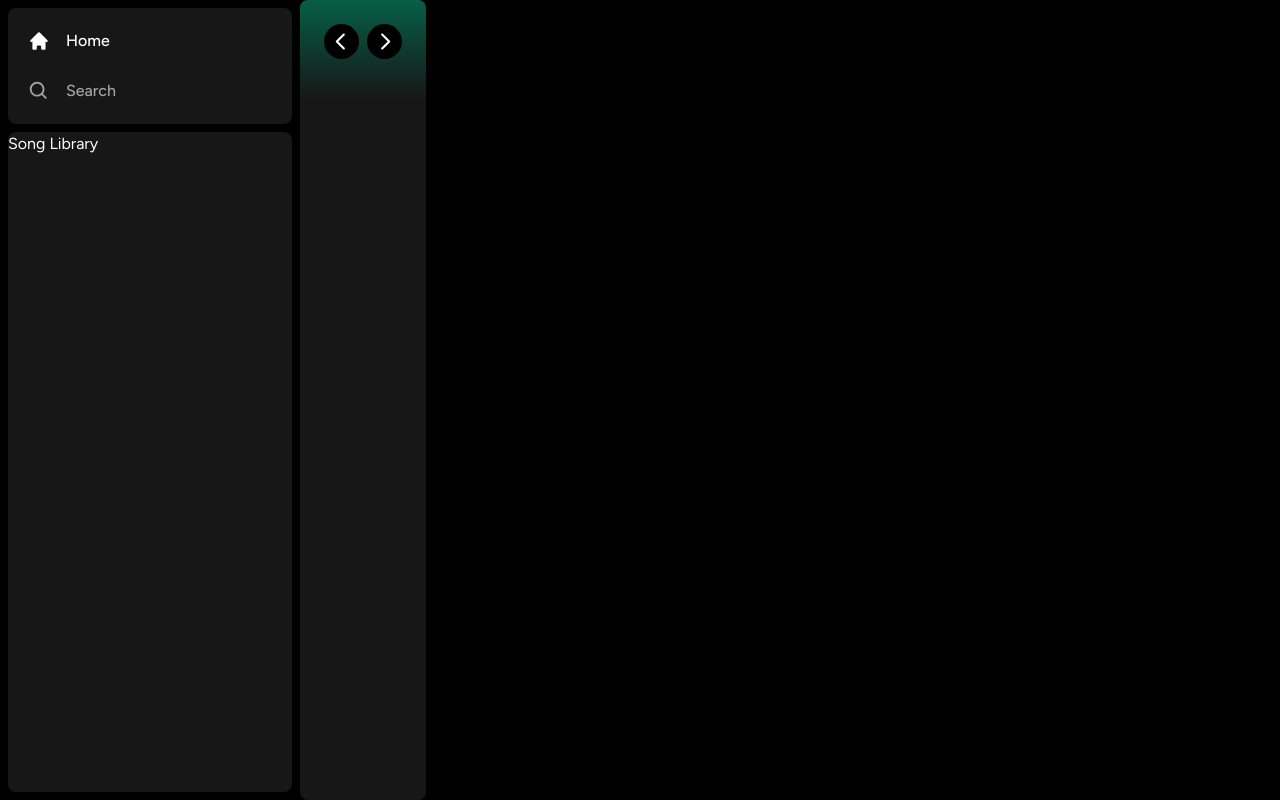
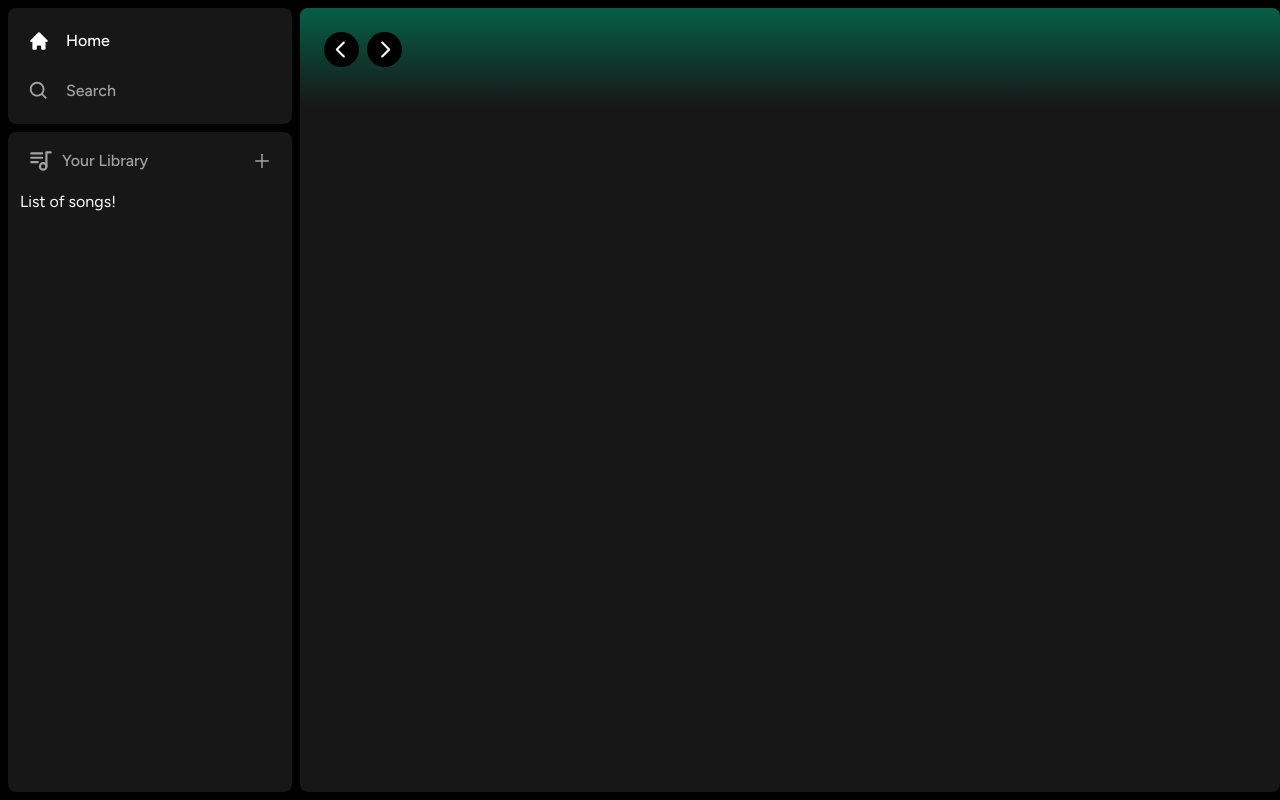
Before and after one commit to SeanSlicer/music, a Next.js app: page / in a window 1280 px wide. Built offline with nearby package versions, Linux system fonts and the light colour scheme.

Commit message:
Sidebar updated wip

```diff
--- a/components/Sidebar.tsx
+++ b/components/Sidebar.tsx
@@ -6,12 +6,13 @@
 import { BiSearch } from "react-icons/bi";
 import Box from "./Box";
 import SidebarItem from "./SidebarItem";
+import Library from "./Library";
 
 interface SidebarProps {
   children: React.ReactNode;
 }
 
-const Sidebar = ({ children }: SidebarProps) => {
+const Sidebar: React.FC<SidebarProps> = ({ children }: SidebarProps) => {
   const pathname = usePathname();
 
   const routes = useMemo(
@@ -42,9 +43,11 @@
             ))}
           </div>
         </Box>
-        <Box className="overflow-y-auto h-full">Song Library</Box>
+        <Box className="overflow-y-auto h-full">
+          <Library />
+        </Box>
       </div>
-      <main>{children}</main>
+      <main className="h-full flex-1 overflow-y-auto py-2">{children}</main>
     </div>
   );
 };
```
